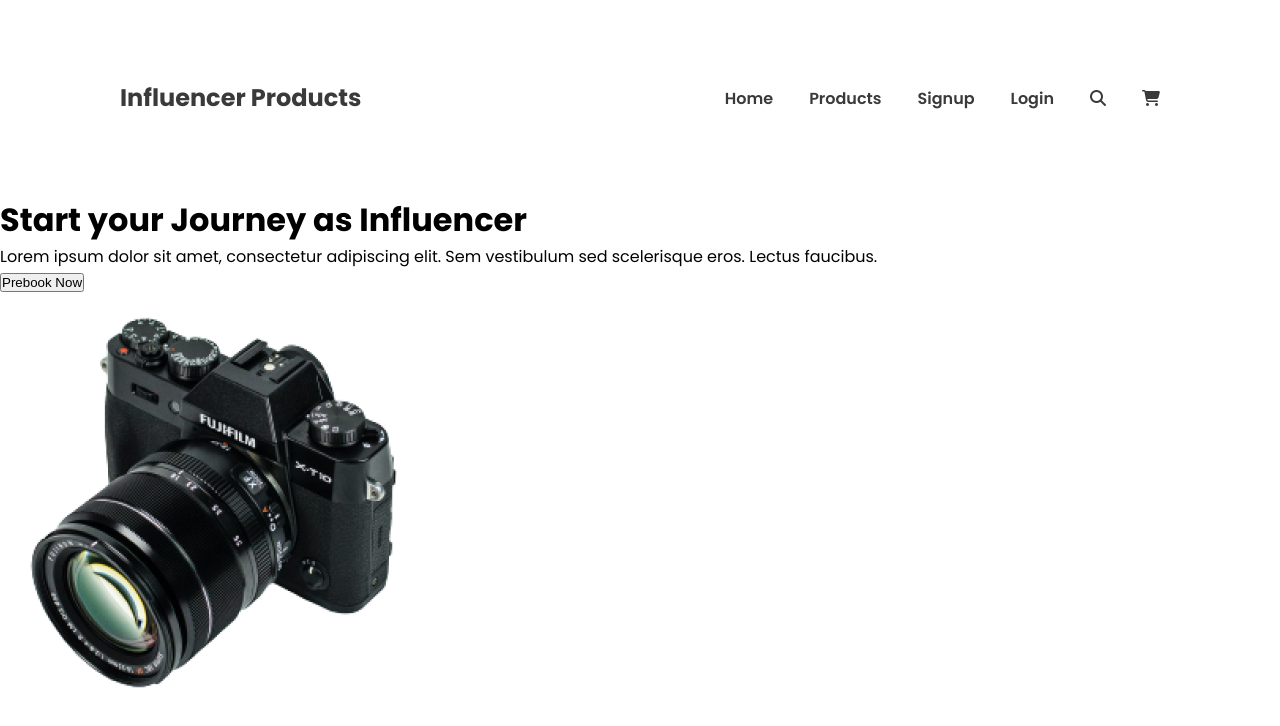
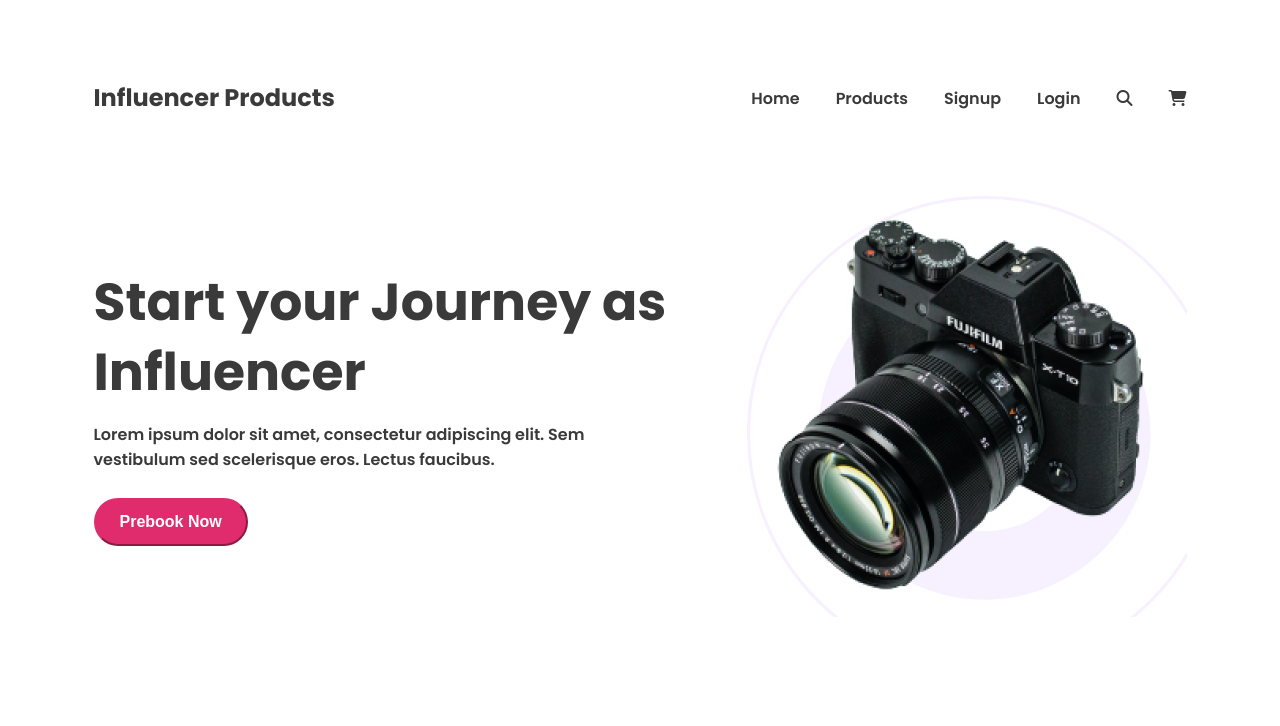
Before and after one commit to mhasantushar/w3hw-phero-lp-influencer-gear-b12m10, a plain HTML site: page index.html in a window 1280 px wide. Drawn offline with Linux system fonts and the light colour scheme.

Commit message:
hero section done

```diff
--- a/index.html
+++ b/index.html
@@ -12,9 +12,10 @@
 
 
 <body class="poppins-regular">
-    <header class="head-wrapper">
-        <div>
-            <p class="brand-name">Influencer Products</p>
+    <header>
+        <div class="head-wrapper">
+            <div  class="brand-name">
+                <p>Influencer Products</p>
             </div>
             <nav>
                 <ul class="nav-wrapper">
@@ -26,24 +27,25 @@
                     <li><a href="#"><i class="fa-solid fa-cart-shopping"></i></a></li>
                 </ul>
             </nav>
-    </header>
-    <main>
-        <div class="hero-section">
+        </div>
+
+        <section class="hero-section">
             <div class="hero-block-wrapper">
                 <div class="hero-block-left">
                     <h1 class="hero-header">Start your Journey as Influencer</h1>
-                    <p class="hero-copy">Lorem ipsum dolor sit amet, consectetur adipiscing elit. Sem vestibulum sed scelerisque eros.
+                    <p class="hero-copy">Lorem ipsum dolor sit amet, consectetur adipiscing elit. Sem vestibulum sed
+                        scelerisque eros.
                         Lectus faucibus.</p>
                     <button class="hero-cta">Prebook Now</button>
                 </div>
-                <div class="hero-block-right">
                 <figure class="hero-image">
                     <img src="./images/main-camera.png" alt="Main Camera">
                 </figure>
             </div>
-            </div>
-        </div>
-    </main>
+        </section>
+    </header>
+
+    <main></main>
     <footer></footer>
 </body>
 
--- a/styles/main.css
+++ b/styles/main.css
@@ -130,7 +130,8 @@
     align-items: center;
     justify-content: space-between;
     gap: 5px;
-    margin: 80px 120px;
+    margin-top: 80px;
+    margin-bottom: 80px;
 }
 
 .brand-name {
@@ -159,7 +160,45 @@
 }
 
 /* Hero Banner Styles */
+.hero-block-wrapper {
+    display: flex;
+    align-items: center;
+    justify-content: space-between;
+}
+.hero-block-left {
+    max-width: 582px;
+}
 
+.hero-header {
+    font-weight: 700;
+    font-size: 3.25rem;
+    line-height: 4.375rem;
+    color: #3A3A3A;
+    margin-bottom: 16px;
+}
+
+.hero-copy {
+    font-weight: 600;
+    font-size: 1rem;
+    line-height: 1.55rem;
+    color: #3A3A3A;
+    margin-bottom: 26px;
+}
+
+.hero-cta {
+    background-color: #E02C6D;
+    border-color: #E02C6D;
+    padding: 10px 24px;
+    border-radius: 41px;
+    font-weight: 700;
+    font-size: 1rem;
+    line-height: 1.5rem;
+    color: #FFFFFF;
+}
+
+.hero-image {
+    background-image: url("../images/circle-design.svg");
+}
 
 
 /* ---------------------------------- */
```
Also changed, not shown: images/circle-design.svg (renamed from images/Circle design.svg). Lines whose indentation alone changed are shown as unchanged.
